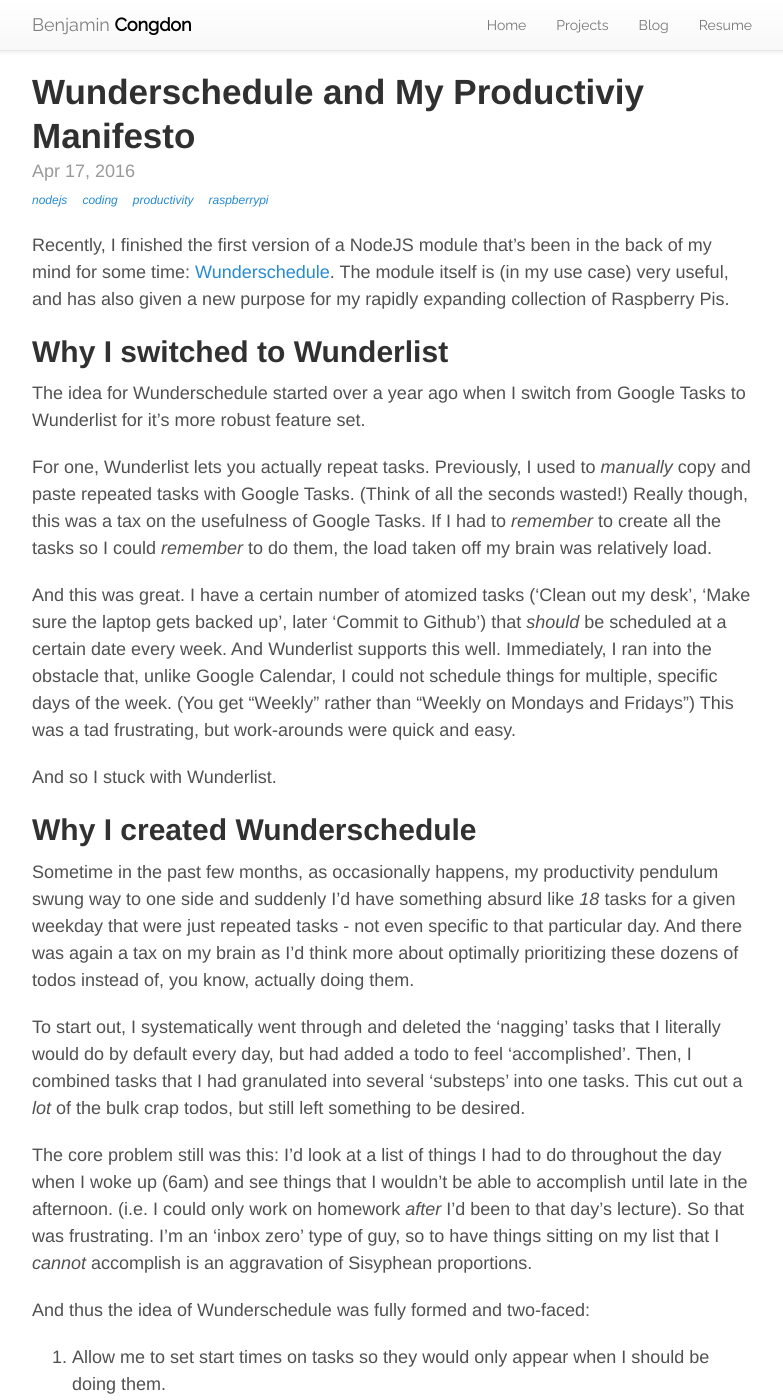
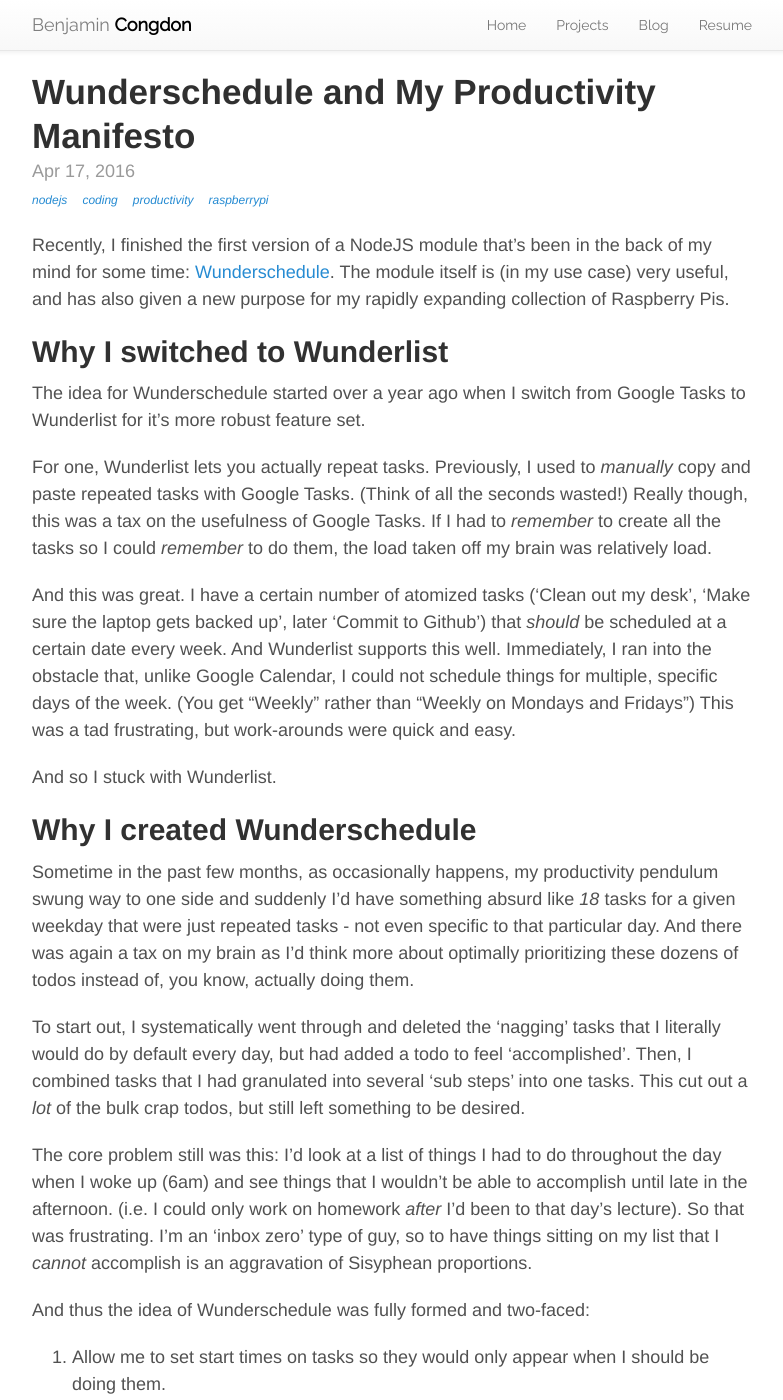
Before and after one commit to rhythmmec/bcongdon.github.io, a Jekyll site: the page built from _posts/2016-04-17-Wunderschedule-and-my-Productivity-Manifesto.markdown, in a window 1280 px wide and 1400 px high. Shown: the whole window, without its empty margins (248-1031 px from the left). Built offline with Jekyll 4.4.1, drawn with Linux system fonts in a browser that asks for light colours; nearby versions of some CDN libraries.

Commit message:
Silly spelling error

```diff
--- a/_posts/2016-04-17-Wunderschedule-and-my-Productivity-Manifesto.markdown
+++ b/_posts/2016-04-17-Wunderschedule-and-my-Productivity-Manifesto.markdown
@@ -1,6 +1,6 @@
 ---
 layout:     post
-title:      Wunderschedule and My Productiviy Manifesto
+title:      Wunderschedule and My Productivity Manifesto
 date:       2016-04-17 19:49:06
 tags:       nodejs coding productivity raspberrypi
 ---
@@ -21,7 +21,7 @@
 
 Sometime in the past few months, as occasionally happens, my productivity pendulum swung way to one side and suddenly I'd have something absurd like *18* tasks for a given weekday that were just repeated tasks - not even specific to that particular day. And there was again a tax on my brain as I'd think more about optimally prioritizing these dozens of todos instead of, you know, actually doing them.
 
-To start out, I systematically went through and deleted the 'nagging' tasks that I literally would do by default every day, but had added a todo to feel 'accomplished'. Then, I combined tasks that I had granulated into several 'substeps' into one tasks. This cut out a *lot* of the bulk crap todos, but still left something to be desired.
+To start out, I systematically went through and deleted the 'nagging' tasks that I literally would do by default every day, but had added a todo to feel 'accomplished'. Then, I combined tasks that I had granulated into several 'sub steps' into one tasks. This cut out a *lot* of the bulk crap todos, but still left something to be desired.
 
 The core problem still was this: I'd look at a list of things I had to do throughout the day when I woke up (6am) and see things that I wouldn't be able to accomplish until late in the afternoon. (i.e. I could only work on homework *after* I'd been to that day's lecture). So that was frustrating. I'm an 'inbox zero' type of guy, so to have things sitting on my list that I *cannot* accomplish is an aggravation of Sisyphean proportions.
 
```
